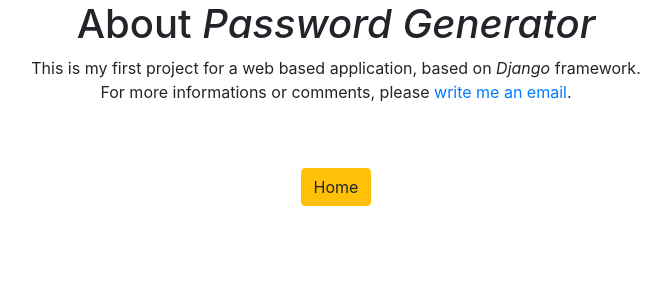
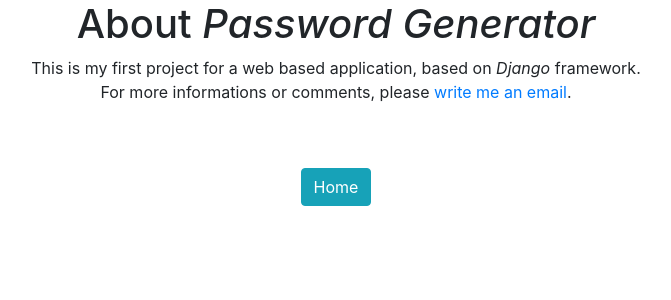
Before and after one commit to valevisca/django3-password-generator, a Django app: page /about/ in a window 1280 px wide. Shown: the top 300 px of the page, without its empty margins (304-975 px from the left). Run offline with Django 3.2, Linux system fonts and the light colour scheme; some libraries are stand-ins or nearby versions.

Commit message:
Changed Home buttons type

```diff
--- a/generator/templates/generator/about.html
+++ b/generator/templates/generator/about.html
@@ -15,7 +15,7 @@
         write me an email</a>.</p>
 
         <br><br>
-        <a href="{% url 'home' %}" class="btn btn-warning">Home</a>
+        <a href="{% url 'home' %}" class="btn btn-info">Home</a>
     </div>
 </body>
 <link rel="stylesheet" href="https://stackpath.bootstrapcdn.com/bootstrap/4.4.1/css/bootstrap.min.css" integrity="sha384-Vkoo8x4CGsO3+Hhxv8T/Q5PaXtkKtu6ug5TOeNV6gBiFeWPGFN9MuhOf23Q9Ifjh" crossorigin="anonymous">
--- a/generator/templates/generator/password.html
+++ b/generator/templates/generator/password.html
@@ -12,7 +12,7 @@
         <h2 class="alert alert-success">{{ password }}</h2>
 
         <br>
-        <a href="{% url 'home' %}" class="btn btn-warning">Home</a>
+        <a href="{% url 'home' %}" class="btn btn-info">Home</a>
     </div>
 </body>
 </html>
```
